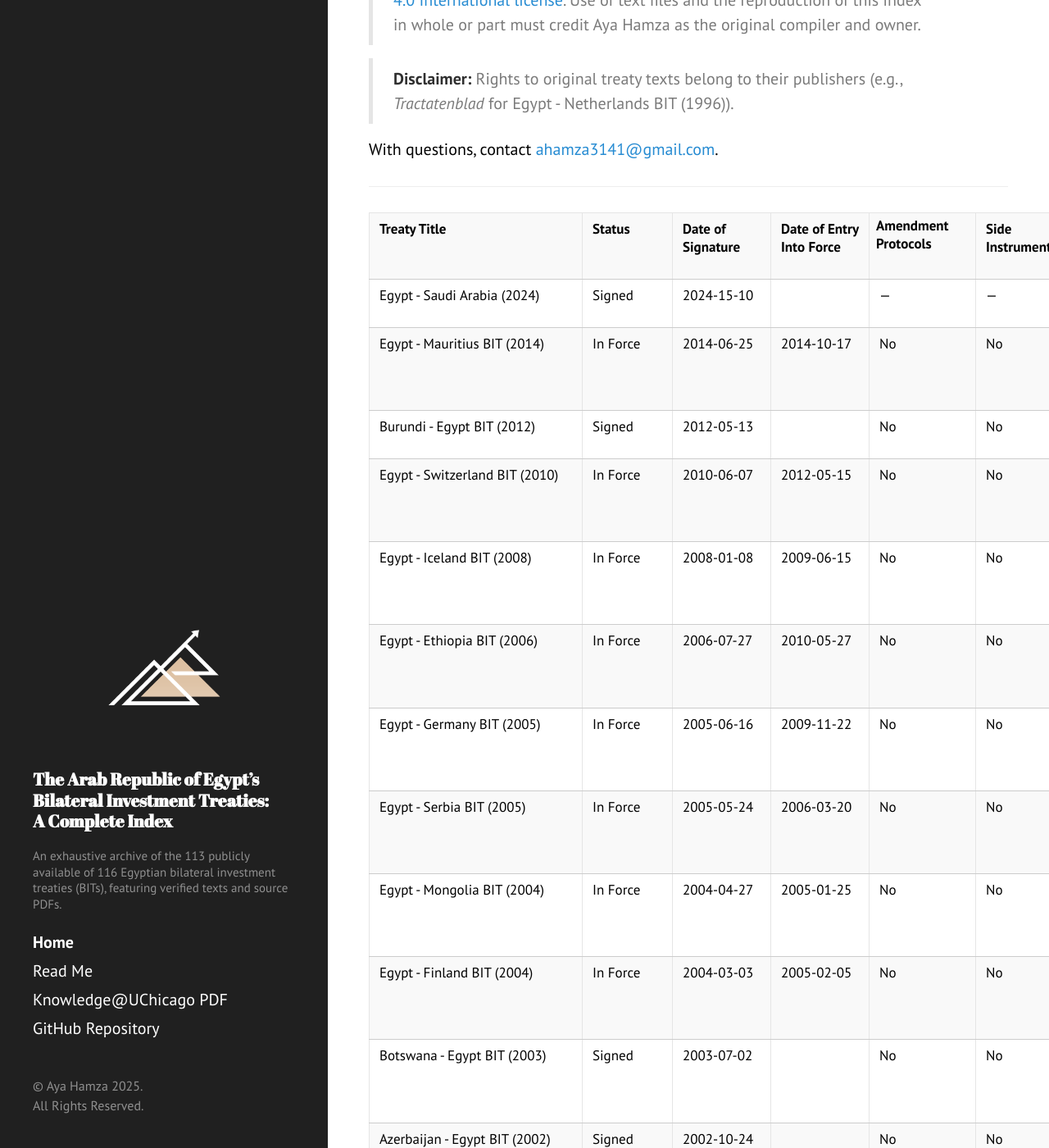
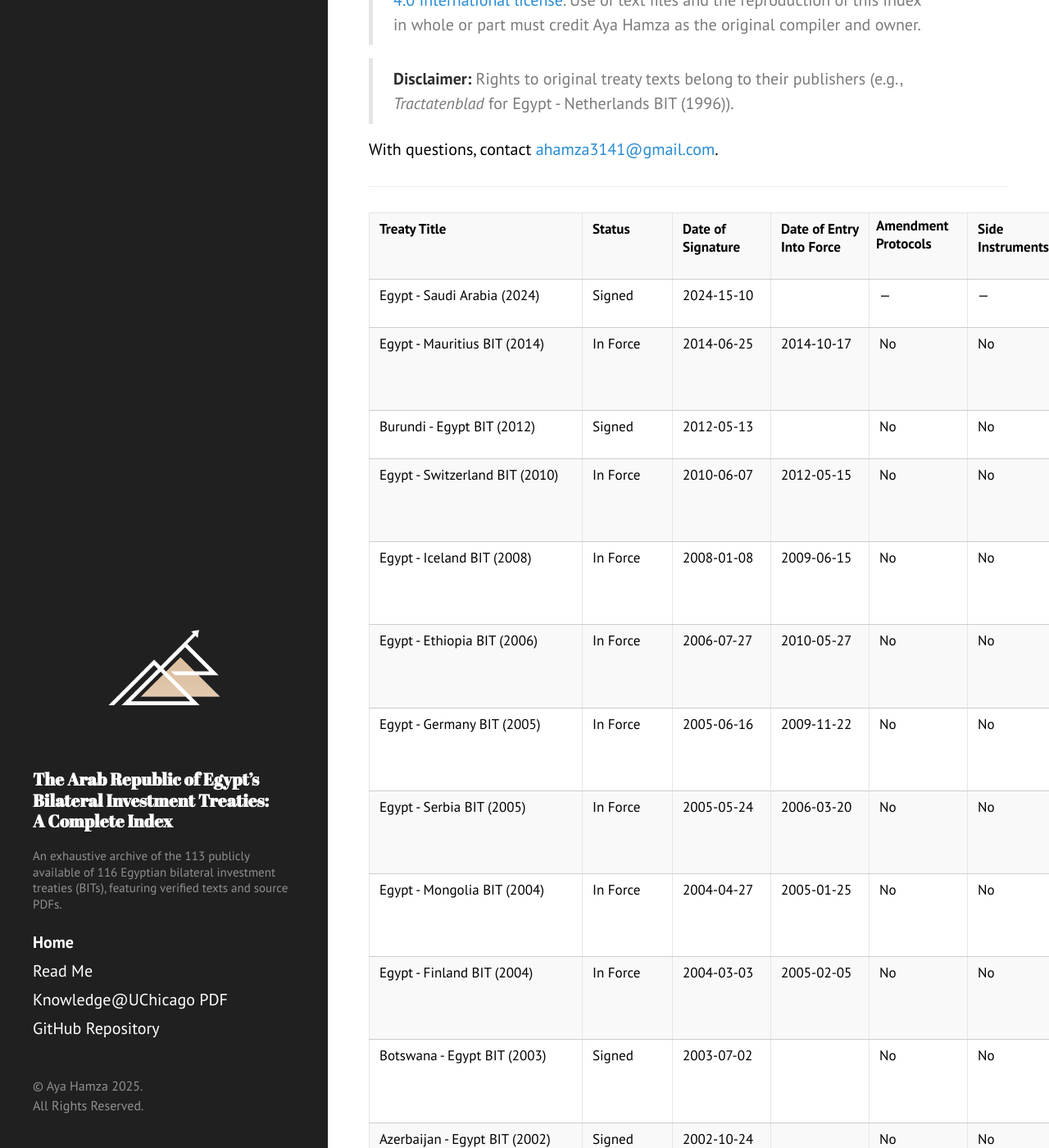
Before and after one commit to ayahamza1/MENABITs, a Jekyll site: the page built from index.md, in a window 1280 px wide and 1400 px high, scrolled down 433 px. Shown: the whole window at 82% size. Built offline with Jekyll 4.4.1, drawn with Linux system fonts in a browser that asks for light colours.

Commit message:
Update hyde.css

```diff
--- a/public/css/hyde.css
+++ b/public/css/hyde.css
@@ -222,9 +222,9 @@ table td:nth-child(4) {
 
 table th:nth-child(5),
 table td:nth-child(5) {
-  width: 6.5rem;
-  min-width: 6.5rem;
-  max-width: 6.5rem;
+  width: 6.0rem;
+  min-width: 6.0rem;
+  max-width: 6.0rem;
 }
 
 table th:nth-child(6),
```
